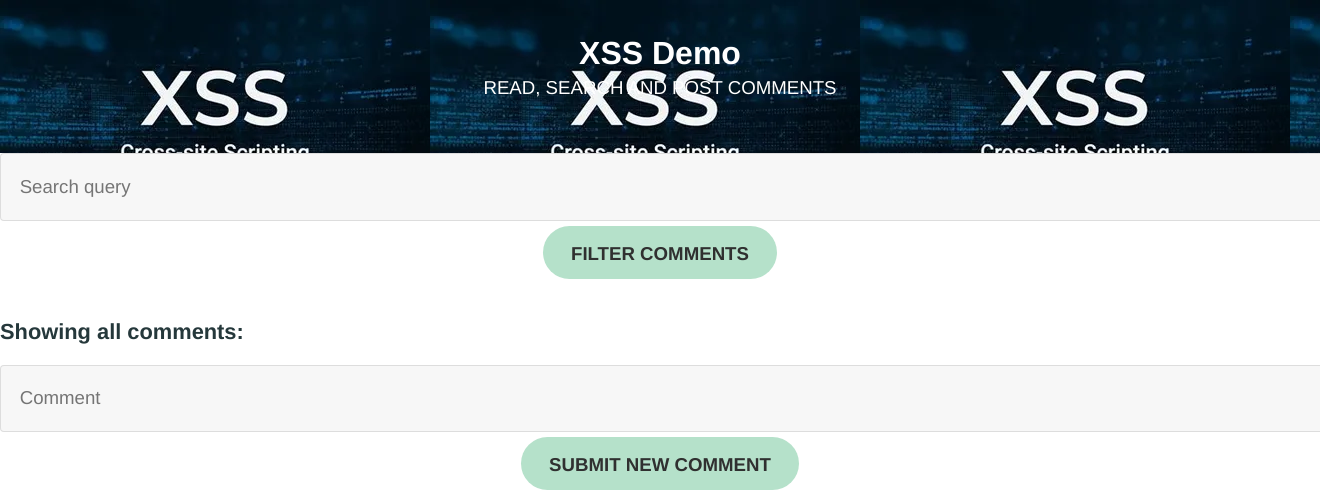
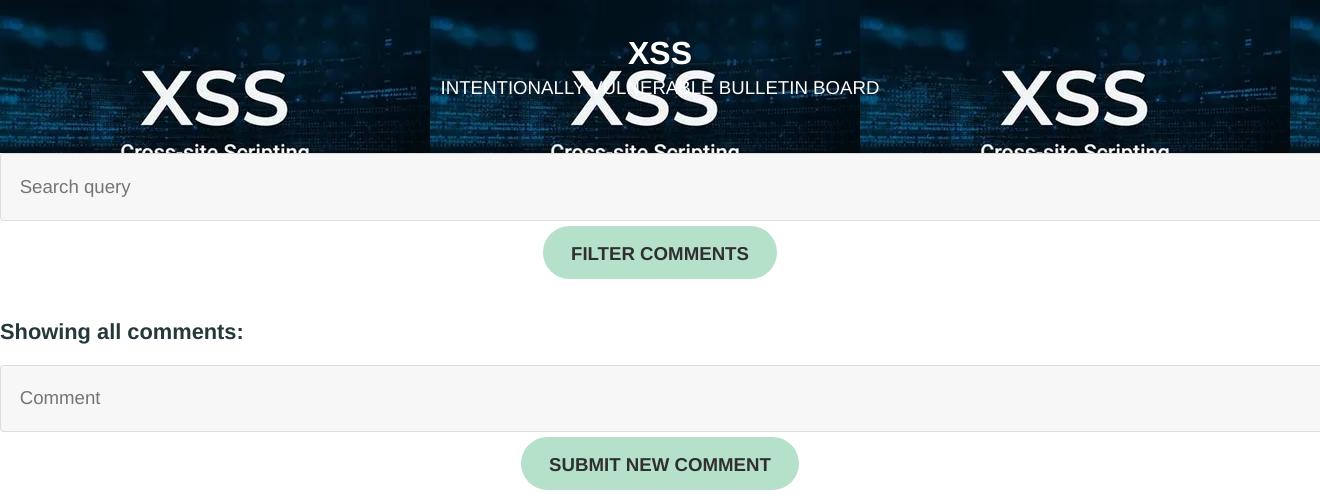
Before and after one commit to LinuxUser255/SQL_Rlask_App, a Flask app: page / in a window 1320 px wide; the page is wider, and only the part inside the window is pictured. Shown: the top 494 px of that part. Run offline with Flask 2, Linux system fonts and the light colour scheme; data that the repository does not hold is empty.

Commit message:
Update index.html

```diff
--- a/XSS/templates/index.html
+++ b/XSS/templates/index.html
@@ -11,8 +11,8 @@
 
     <!-- Header -->
     <header>
-      <h1>XSS Demo</h1>
-      <p>Read, search and post comments</p>
+      <h1>XSS</h1>
+      <p>Intentionally vulnerable Bulletin Board</p>
     </header>
 
     <!-- Search form -->
```
